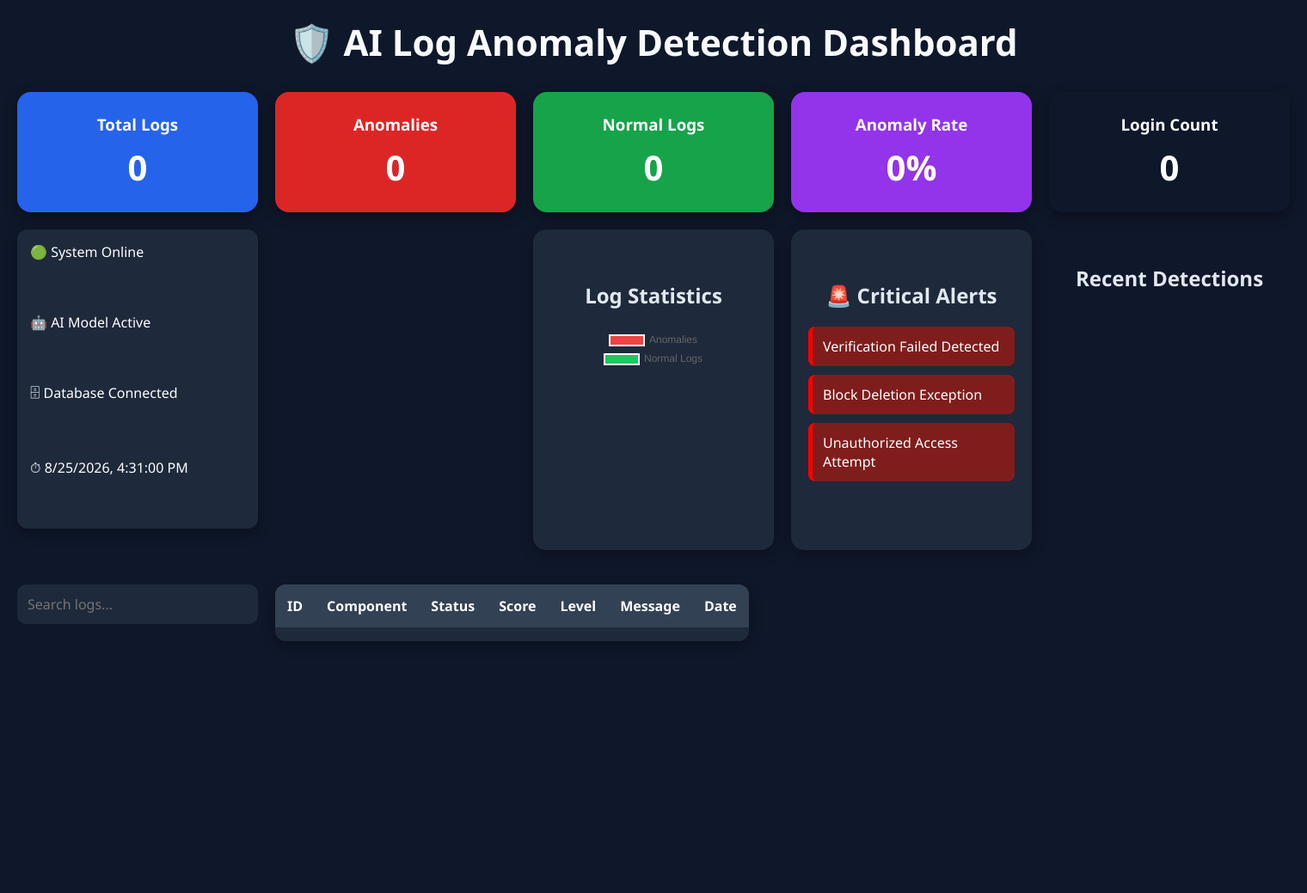
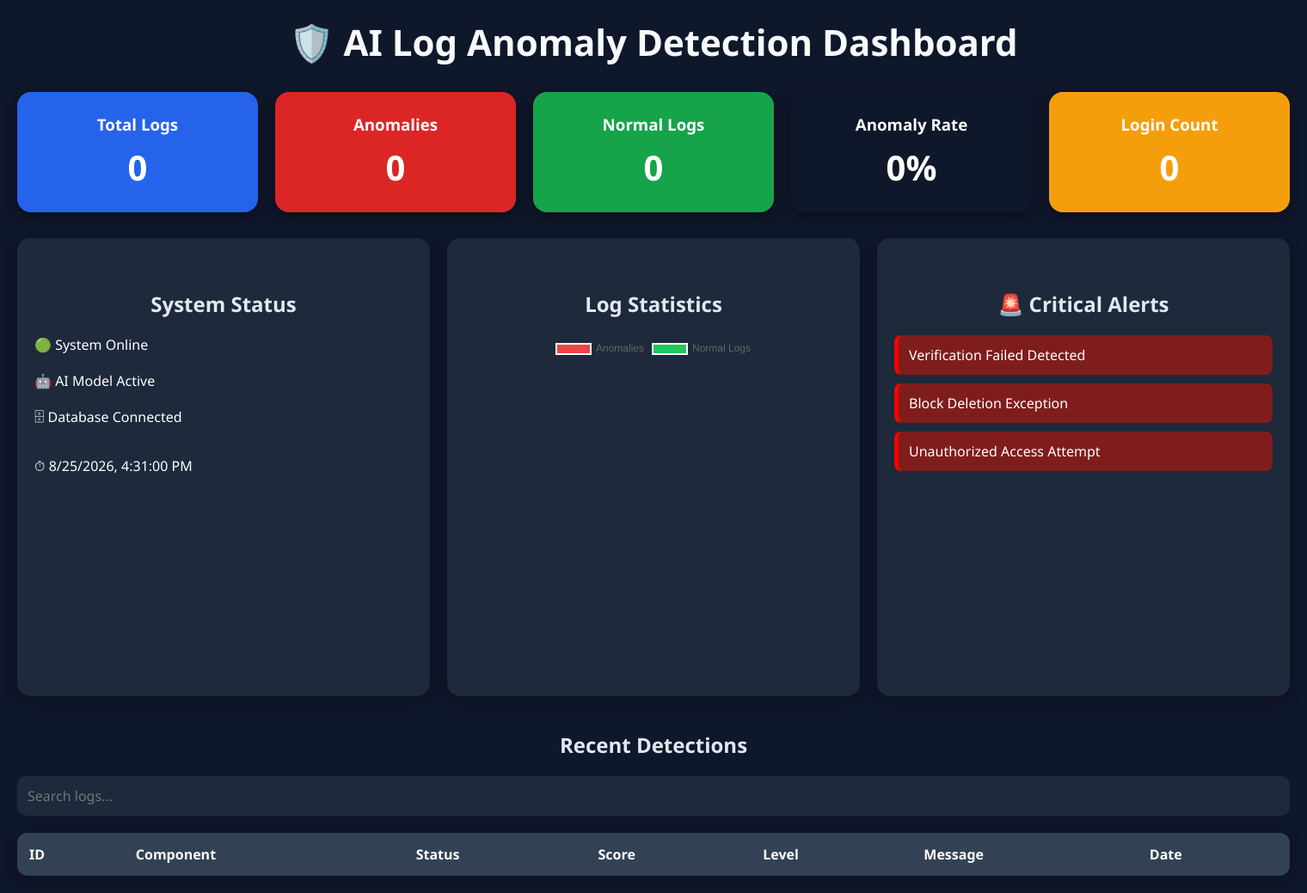
Before and after one commit to akashraya-tech/AI_Log_Anomaly_Detection, a Flask app: page / in a window 1520 px wide. Shown: the whole page at 86% size. Before the commit the page ends 746 px from the top, so only its background shows below. Run offline with Flask 3, Linux system fonts and the light colour scheme; the visitor is signed in with stand-in values (Sample User, id 1); data that the repository does not hold is empty; parts of the project's set-up code (start-up, migrations or seed data) failed here and were passed over; some libraries are stand-ins or nearby versions.

```diff
--- a/templates/dashboard.html
+++ b/templates/dashboard.html
@@ -63,8 +63,8 @@ h2{
     background:#16a34a;
 }
 
-.card:nth-child(4){
-    background:#9333ea;
+.card:nth-child(5){
+    background:#f59e0b;
 }
 
 .value{
@@ -134,7 +134,7 @@ tr:hover{
 }
 .dashboard-grid{
     display:grid;
-    grid-template-columns:2fr 1fr;
+    grid-template-columns:repeat(auto-fit,minmax(320px,1fr));
     gap:20px;
     margin-top:20px;
 }
@@ -174,7 +174,10 @@ tr:hover{
 .normal-row{
     background:rgba(34,197,94,0.10);
 }
-
+table{
+    width:100%;
+    min-width:1000px;
+}
 </style>
 </head>
 
@@ -209,15 +212,22 @@ tr:hover{
     <div class="value" id="loginCount">0</div>
 </div>
 
-
-<div class="status-bar">
-    <div>🟢 System Online</div>
-    <div>🤖 AI Model Active</div>
-    <div>🗄 Database Connected</div>
-    <div id="lastUpdated">⏱ Loading...</div>
 </div>
 
 <div class="dashboard-grid">
+
+   <div class="panel">
+    <h2>System Status</h2>
+
+    <p style="margin:20px 0;">🟢 System Online</p>
+
+    <p style="margin:20px 0;">🤖 AI Model Active</p>
+
+    <p style="margin:20px 0;">🗄 Database Connected</p>
+
+    <p id="lastUpdated" style="margin-top:30px;">
+        ⏱ Loading...
+    </p>
 </div>
     <div class="panel">
         <h2>Log Statistics</h2>
@@ -238,7 +248,6 @@ tr:hover{
         <div class="alert-item">
             Unauthorized Access Attempt
         </div>
-        <div id="systemHealth" class="health-banner">
     </div>
 
 </div>
```
